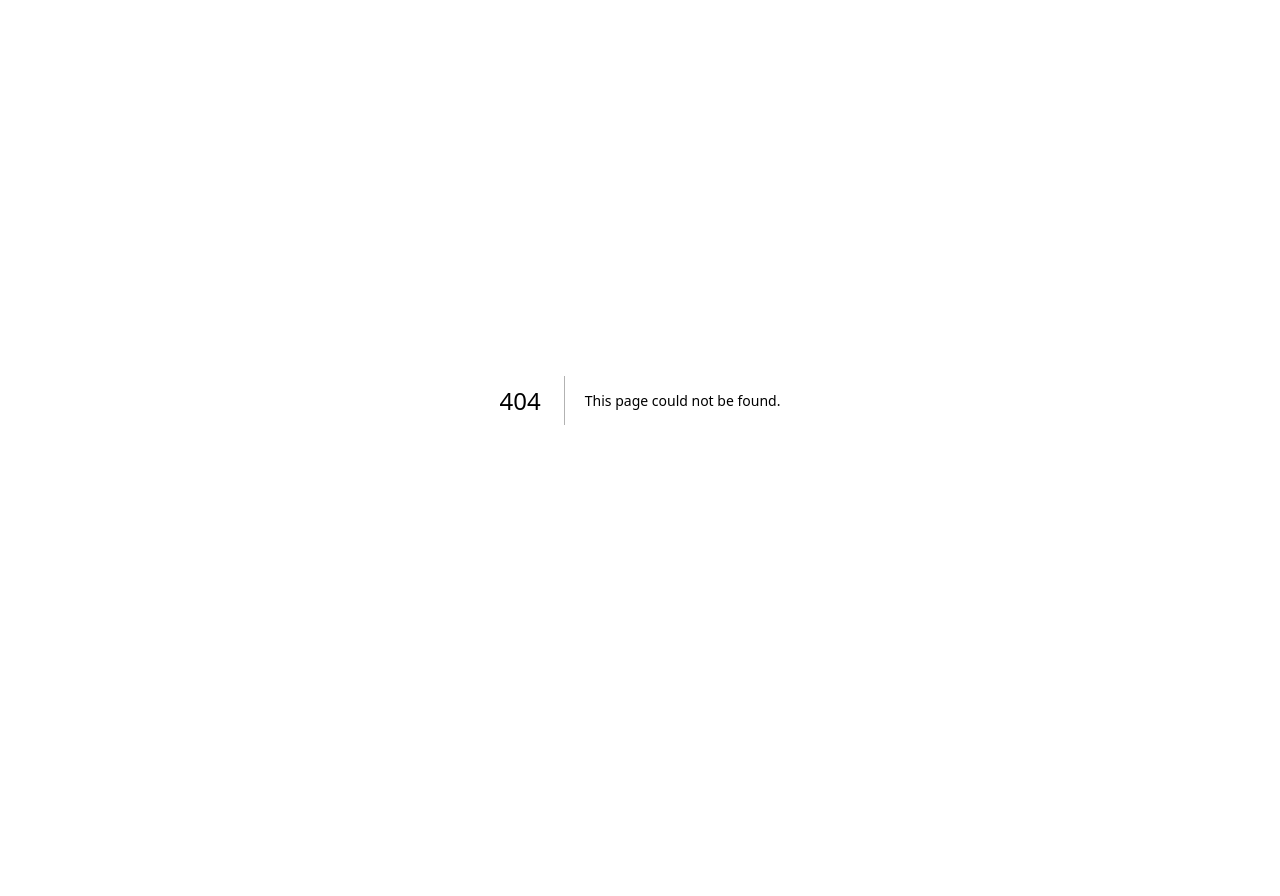
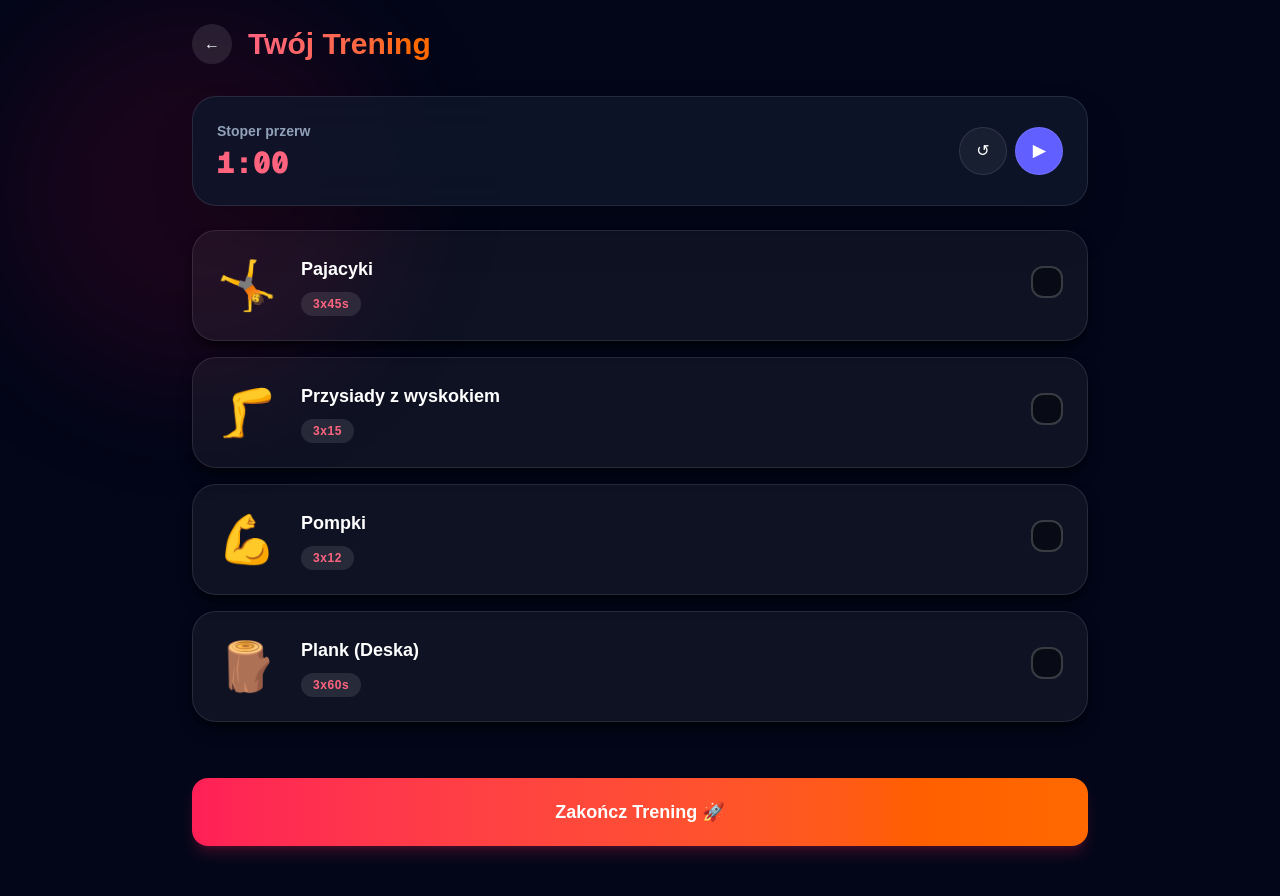
Before and after one commit to cryvult/fitnessfitness, a Next.js app: page /workout in a window 1280 px wide. Before the commit this address had no page. Shown: the top 896 px of the page. Before the commit the page ends 800 px from the top, so only its background shows below. Built offline with nearby package versions, Linux system fonts and the light colour scheme.

Commit message:
AK: Moduł treningu z timerem

```diff
--- /dev/null
+++ b/src/app/workout/page.tsx
@@ -0,0 +1,116 @@
+"use client";
+
+import { useState, useEffect } from "react";
+import Link from "next/link";
+import { useRouter } from "next/navigation";
+
+export default function WorkoutPage() {
+    const [goal, setGoal] = useState("lose");
+    const [loading, setLoading] = useState(true);
+
+    // Timer state
+    const [timeLeft, setTimeLeft] = useState(60);
+    const [timerActive, setTimerActive] = useState(false);
+
+    useEffect(() => {
+        // Mock fetch to simulate taking the goal from API / Cookies
+        setLoading(false);
+    }, []);
+
+    useEffect(() => {
+        let interval: NodeJS.Timeout;
+        if (timerActive && timeLeft > 0) {
+            interval = setInterval(() => {
+                setTimeLeft(prev => prev - 1);
+            }, 1000);
+        } else if (timeLeft === 0) {
+            setTimerActive(false);
+        }
+        return () => clearInterval(interval);
+    }, [timerActive, timeLeft]);
+
+    const toggleTimer = () => {
+        if (timeLeft === 0) setTimeLeft(60);
+        setTimerActive(!timerActive);
+    };
+
+    const workouts = {
+        lose: [
+            { name: "Pajacyki", sets: "3x45s", img: "🤸" },
+            { name: "Przysiady z wyskokiem", sets: "3x15", img: "🦵" },
+            { name: "Pompki", sets: "3x12", img: "💪" },
+            { name: "Plank (Deska)", sets: "3x60s", img: "🪵" }
+        ],
+        gain: [
+            { name: "Wyciskanie hantli (klatka)", sets: "4x8-10", img: "🏋️‍♂️" },
+            { name: "Wiosłowanie hantlem", sets: "4x8-10", img: "🚣" },
+            { name: "Przysiady z obciążeniem", sets: "4x8", img: "🦵" },
+            { name: "Wyciskanie żołnierskie (barki)", sets: "4x10", img: "🦍" }
+        ],
+        maintain: [
+            { name: "Przysiady", sets: "3x15", img: "🦵" },
+            { name: "Wykroki", sets: "3x12", img: "🚶" },
+            { name: "Pompki opierając o krzesło", sets: "3x15", img: "💪" },
+            { name: "Brzuszki / Spięcia", sets: "3x20", img: "🤸" }
+        ]
+    };
+
+    const currentWorkout = workouts[goal as keyof typeof workouts] || workouts["maintain"];
+
+    return (
+        <div className="min-h-screen bg-slate-950 text-white p-6 pb-24 relative overflow-hidden">
+            <div className="absolute top-0 left-0 w-96 h-96 bg-rose-600/10 rounded-full blur-3xl pointer-events-none"></div>
+
+            <header className="max-w-4xl mx-auto flex items-center justify-between mb-8 relative z-10">
+                <div className="flex items-center gap-4">
+                    <Link href="/dashboard" className="w-10 h-10 rounded-full bg-white/10 flex items-center justify-center hover:bg-white/20 transition-all font-bold">←</Link>
+                    <h1 className="text-3xl font-black text-transparent bg-clip-text bg-gradient-to-r from-rose-400 to-orange-500">Twój Trening</h1>
+                </div>
+            </header>
+
+            <main className="max-w-4xl mx-auto space-y-6 relative z-10">
+
+                {/* Sticky Timer */}
+                <div className="sticky top-6 bg-slate-900/80 backdrop-blur-xl border border-white/10 p-6 rounded-3xl z-20 flex items-center justify-between shadow-2xl">
+                    <div>
+                        <h3 className="text-sm text-slate-400 font-bold mb-1">Stoper przerw</h3>
+                        <div className="text-3xl font-black font-mono text-rose-400">
+                            {Math.floor(timeLeft / 60)}:{(timeLeft % 60).toString().padStart(2, '0')}
+                        </div>
+                    </div>
+                    <div className="flex gap-2">
+                        <button onClick={() => setTimeLeft(60)} className="w-12 h-12 rounded-full bg-white/5 hover:bg-white/10 border border-white/10 flex items-center justify-center transition-all text-white">
+                            ↺
+                        </button>
+                        <button onClick={toggleTimer} className={`w-12 h-12 rounded-full border border-white/10 flex items-center justify-center transition-all text-white font-bold ${timerActive ? 'bg-rose-500 hover:bg-rose-600' : 'bg-indigo-500 hover:bg-indigo-600'}`}>
+                            {timerActive ? '❚❚' : '▶'}
+                        </button>
+                    </div>
+                </div>
+
+                <div className="grid gap-4">
+                    {currentWorkout.map((ex, idx) => (
+                        <div key={idx} className="bg-white/5 border border-white/10 rounded-3xl p-6 flex items-center justify-between hover:bg-white/10 transition-all shadow-lg shadow-black/50">
+                            <div className="flex items-center gap-6">
+                                <div className="text-5xl">{ex.img}</div>
+                                <div>
+                                    <h3 className="text-lg font-bold text-white mb-2">{ex.name}</h3>
+                                    <div className="inline-block bg-white/10 text-rose-400 px-3 py-1 rounded-full text-xs font-bold tracking-wider">
+                                        {ex.sets}
+                                    </div>
+                                </div>
+                            </div>
+                            <label className="cursor-pointer pl-4 flex-shrink-0">
+                                <input type="checkbox" className="w-8 h-8 rounded-xl appearance-none bg-black/40 border-2 border-white/20 checked:bg-rose-500 checked:border-rose-500 transition-all shadow-inner relative checked:after:content-['✓'] checked:after:absolute checked:after:text-white checked:after:font-bold checked:after:left-[7px] checked:after:top-[2px] checked:after:text-lg" />
+                            </label>
+                        </div>
+                    ))}
+                </div>
+
+                <button className="w-full bg-gradient-to-r from-rose-500 to-orange-500 hover:from-rose-600 hover:to-orange-600 text-white font-bold py-5 rounded-2xl shadow-lg shadow-rose-500/20 transition-all active:scale-[0.98] mt-8 text-lg">
+                    Zakończ Trening 🚀
+                </button>
+            </main>
+        </div>
+    );
+}
```
